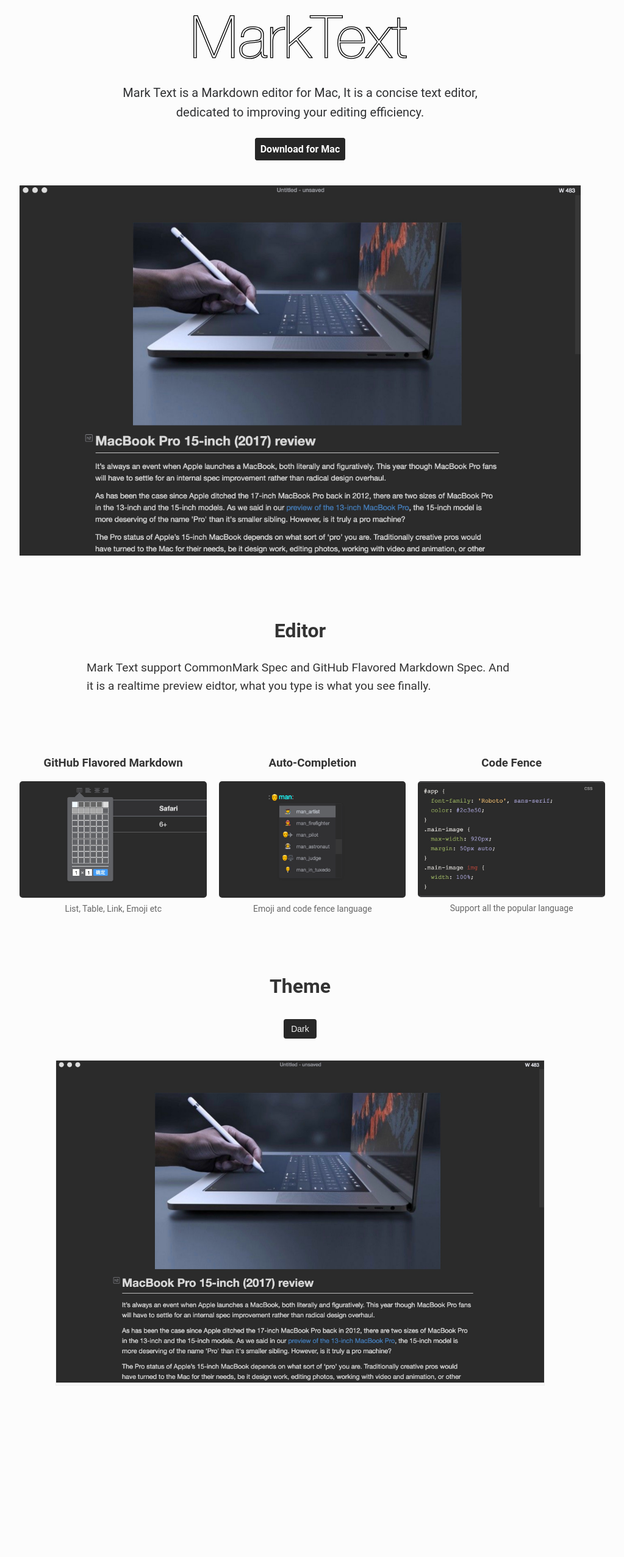
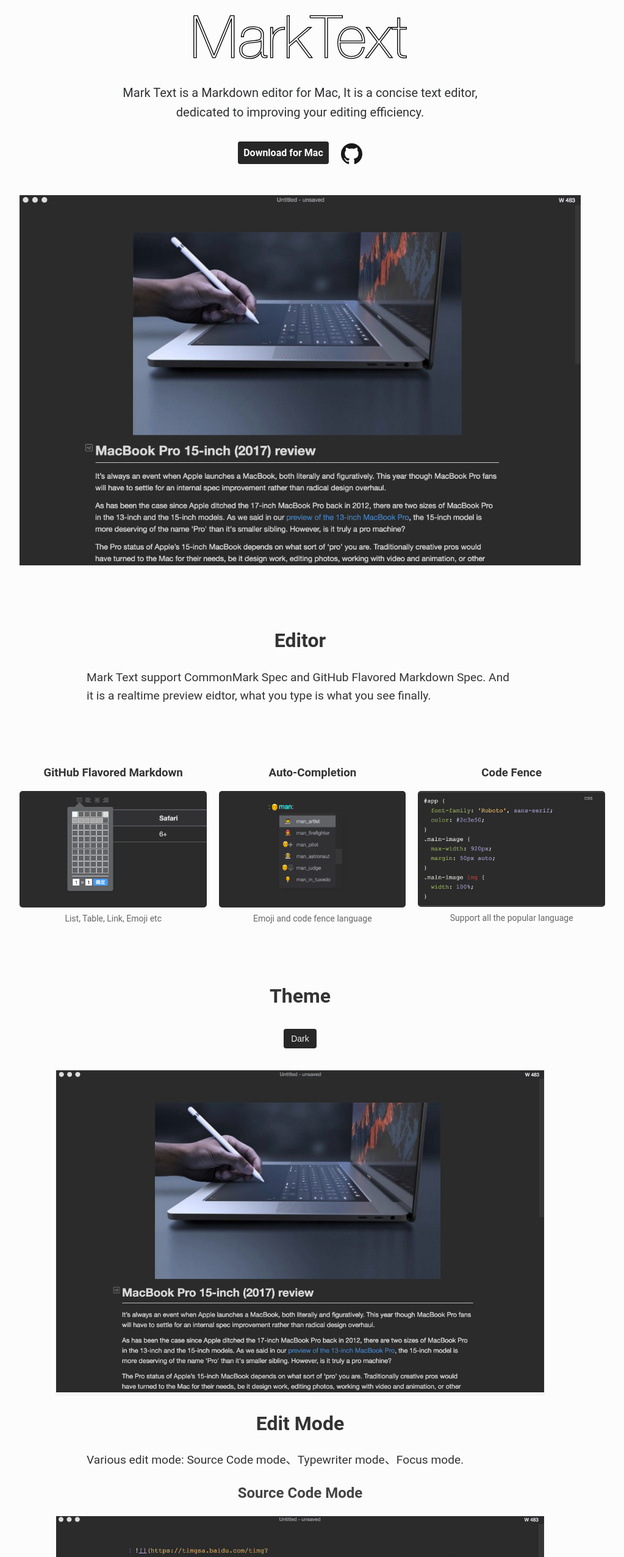
Before and after one commit to marktext/website, a Vue app: page / in a window 1280 px wide. Shown: the part 234-2787 px from the top of the page at 61% size, without its empty margins (148-1171 px from the left). Before the commit the page ends 2514 px from the top, so only its background shows below. Built offline with nearby package versions, Linux system fonts and the light colour scheme.

Commit message:
update readme

```diff
--- a/src/App.vue
+++ b/src/App.vue
@@ -6,6 +6,10 @@
     </div>
     <feature></feature>
     <theme></theme>
+    <mode></mode>
+    <footer>
+      <div>© 2017 - 2018 <a href="https://github.com/Jocs" target="blank">@jocs</a>.</div>
+    </footer>
   </div>
 </template>
 
@@ -13,13 +17,15 @@
 import topHeader from './components/topHeader.vue'
 import feature from './components/feature.vue'
 import theme from './components/theme.vue'
+import mode from './components/mode.vue'
 
 export default {
   name: 'app',
   components: {
     topHeader,
     feature,
-    theme
+    theme,
+    mode
   }
 }
 </script>
@@ -38,4 +44,24 @@
   .main-image img {
     width: 100%;
   }
+  footer {
+    margin-top: 50px;
+    width: 100%;
+    height: 100px;
+    background: rgb(245, 245, 245);
+    padding-top: 32px;
+    box-sizing: border-box;
+  }
+  footer div {
+    width: 200px;
+    height: 35px;
+    line-height: 35px;
+    text-align: center;
+    margin: 0 auto;
+    background: rgb(39, 39, 39);
+    color: #efefef;
+  }
+  footer div a {
+    color: rgb(245, 245, 245);
+  }
 </style>
--- a/src/components/feature.vue
+++ b/src/components/feature.vue
@@ -30,7 +30,7 @@
 
 <style scoped>
   .features {
-    width: 1000px;
+    max-width: 1000px;
     margin: 100px auto;
   }
   h2 {
--- /dev/null
+++ b/src/components/mode.vue
@@ -0,0 +1,67 @@
+<template>
+  <div class="edit-mode">
+    <h2>Edit Mode</h2>
+    <div class="intro">
+      Various edit mode: Source Code mode、Typewriter mode、Focus mode.
+    </div>
+    <h3>Source Code Mode</h3>
+    <div class="image-wrapper">
+      <img src="../assets/images/source-code-mode.jpg" alt="">
+    </div>
+    <h3>Focus Mode</h3>
+    <div class="image-wrapper">
+      <img src="../assets/images/focus-mode.jpg" alt="">
+    </div>
+    <h2>Issues</h2>
+    <div class="intro center">
+      If you find any bugs of Mark Text, or have a great idea want to tell us ?
+    </div>
+    <div class="center issue-button">
+      <a href="https://github.com/marktext/marktext/issues" target="blank">Shot an Issue</a>
+    </div>
+  </div>
+</template>
+
+<script>
+
+</script>
+
+<style scoped>
+  h2 {
+    text-align: center;
+    font-size: 2rem;
+    color: #333;
+  }
+  h3 {
+    text-align: center;
+    font-size: 1.5rem;
+    color: #444;
+  }
+  .intro {
+    color: #333;
+    max-width: 700px;
+    margin: 0 auto;
+    font-size: 1.2rem;
+    line-height: 1.6;
+  }
+  .center {
+    text-align: center;
+  }
+  .image-wrapper {
+    margin: 0 auto;
+    max-width: 800px;
+  }
+  .image-wrapper img {
+    width: 100%;
+  }
+  .issue-button {
+    margin: 50px auto 300px auto;
+  }
+  .issue-button a {
+    padding: 8px 12px;
+    background: rgb(39, 39, 39);
+    color: rgb(245, 245, 245);
+    border-radius: 4px;
+    text-decoration: none;
+  }
+</style>
--- a/src/components/theme.vue
+++ b/src/components/theme.vue
@@ -60,7 +60,7 @@
     line-height: 1.6;
   }
   .theme-container {
-    width: 800px;
+    max-width: 800px;
     border: 1px solid #efefef;
     margin: 0 auto;
   }
--- a/src/components/topHeader.vue
+++ b/src/components/topHeader.vue
@@ -8,6 +8,9 @@
       Mark Text is a Markdown editor for Mac, It is a concise text editor, dedicated to improving your editing efficiency.
     </div>
     <a href="https://github.com/marktext/marktext/releases" target="blank">Download for Mac</a>
+    <div href="https://github.com/marktext/marktext" class="github">
+      <a href="https://github.com/marktext/marktext" target="blank"><img src="../assets/icons/github.svg"/></a>
+    </div>
   </div>
 </template>
 
@@ -31,6 +34,20 @@
 </script>
 
 <style scoped>
+  .github {
+    width: 35px;
+    height: 35px;
+    display: inline-block;
+    vertical-align: middle;
+    margin-left: 20px;
+    transition: all .3s ease-in-out;
+  }
+  .github img {
+    width: 100%;
+  }
+  .github:hover {
+    transform: scale(1.1);
+  }
   .top-header {
     text-align: center;
   }
```
Also changed, not shown: src/assets/icons/github.svg (added), 11 other files (tests, documents, lock files or other folders).
